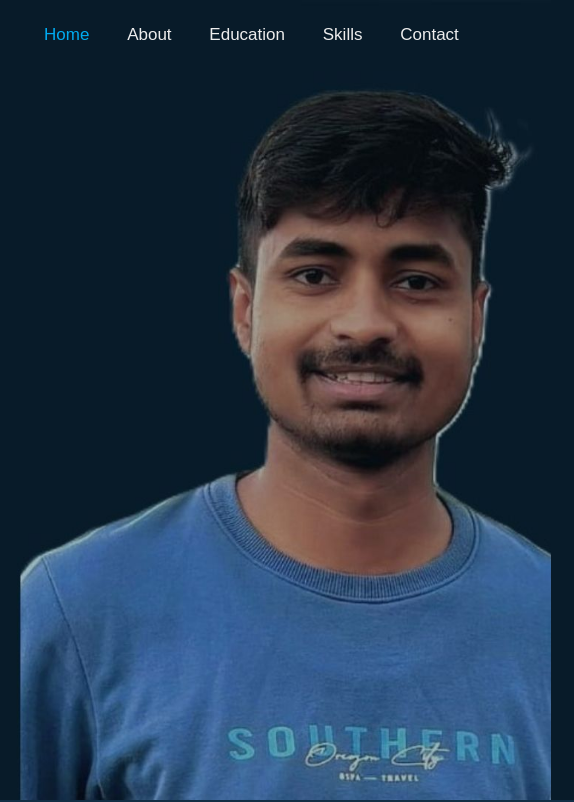
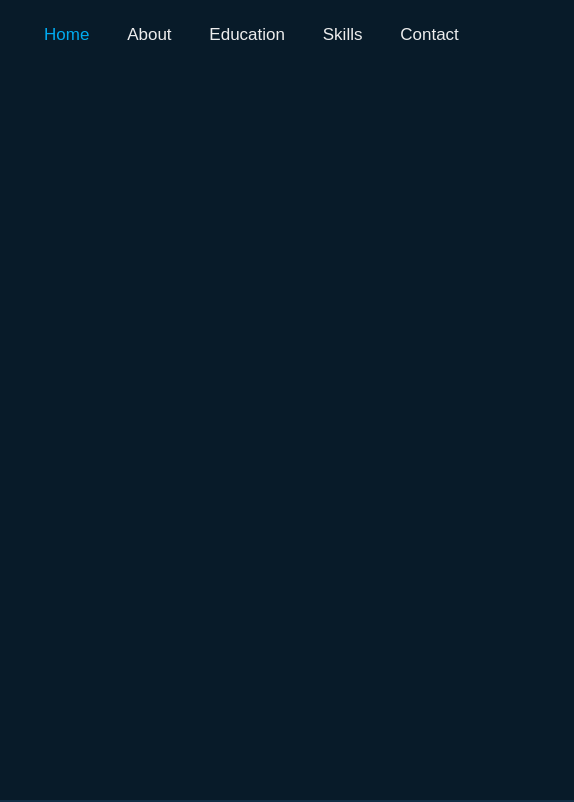
Before and after one commit to MauryaShubhamkumar/My-Portfolio, a plain HTML site: page index.html in a window 1280 px wide. Shown: the top 802 px of the page, 706-1280 px from the left. Drawn offline with nearby package versions, Linux system fonts and the light colour scheme; a web font is replaced by a local one.

Commit message:
first commit

```diff
--- a/style.css
+++ b/style.css
@@ -76,7 +76,7 @@ section {
   display: flex;
   align-items: center;
   padding: 0 9%;
-  background: url("/images/home.jpg") no-repeat;
+  /* background: url("/images/home.jpg") no-repeat; */
   background-size: cover;
   background-position: center;
 }
```
